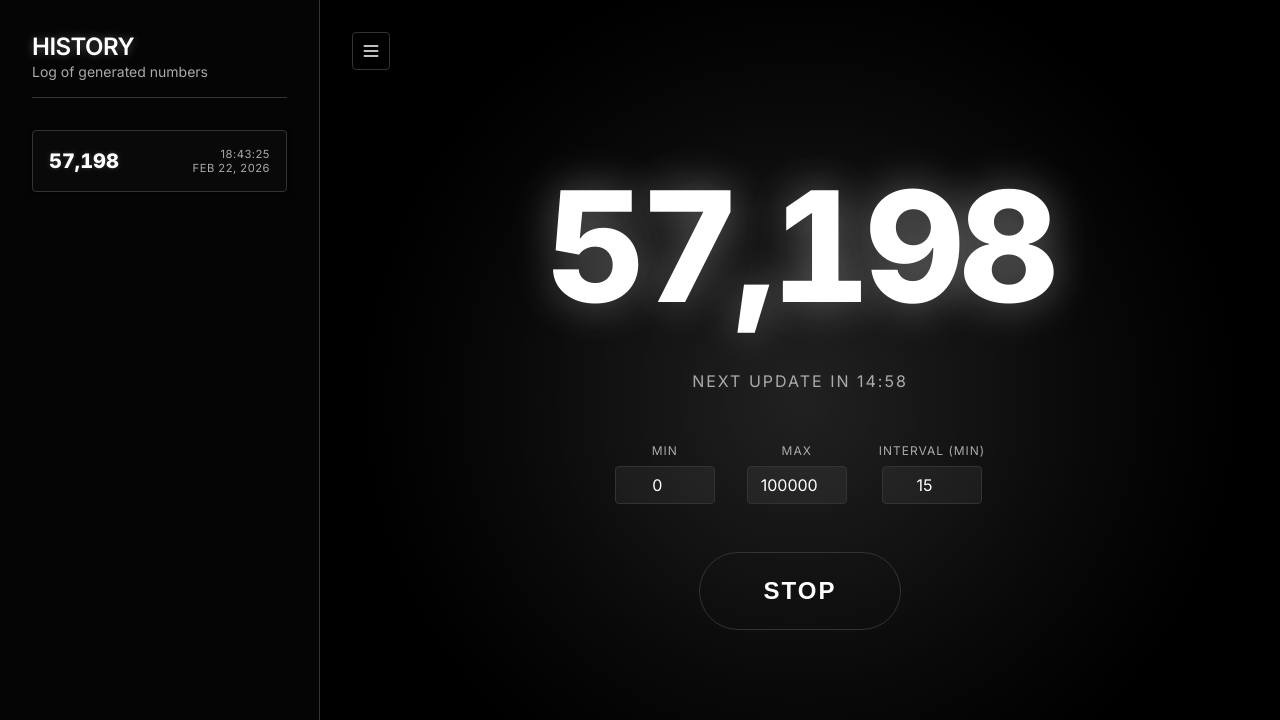
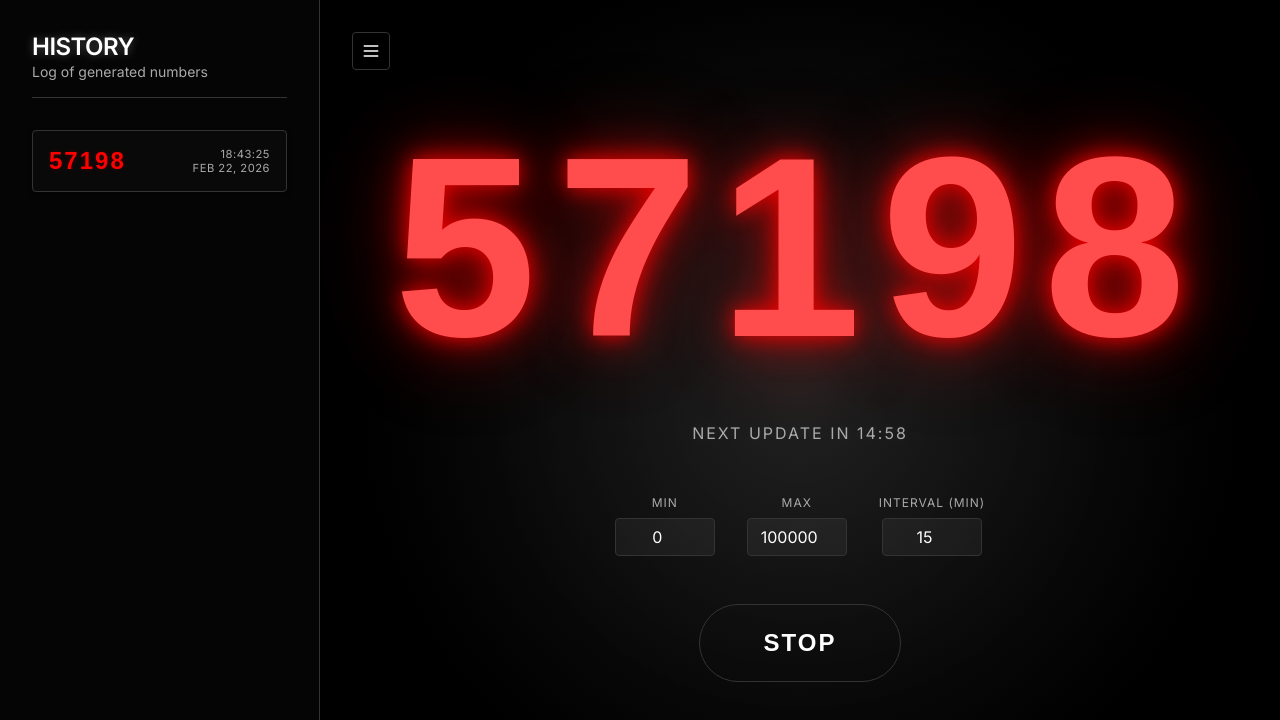
Before and after one commit to devgabrielaugusto/random-number-generator-webapp, a plain HTML site: page index.html in a window 1280 px wide. Both pictures are taken after a click on the button "START". Shown: the top 720 px of the page. Drawn offline with Linux system fonts and the light colour scheme.

Commit message:
Number with red color

```diff
--- a/script.js
+++ b/script.js
@@ -129,7 +129,7 @@ document.addEventListener('DOMContentLoaded', () => {
         item.className = 'history-item';
 
         item.innerHTML = `
-            <div class="history-number">${number.toLocaleString()}</div>
+            <div class="history-number">${number}</div>
             <div class="history-meta">
                 <span>${timeStr}</span>
                 <span>${dateStr}</span>
@@ -183,12 +183,12 @@ document.addEventListener('DOMContentLoaded', () => {
 
             // Linear interpolation
             const currentValue = Math.floor(progress * (end - start) + start);
-            obj.innerHTML = currentValue.toLocaleString();
+            obj.innerHTML = currentValue;
 
             if (progress < 1) {
                 window.requestAnimationFrame(step);
             } else {
-                obj.innerHTML = end.toLocaleString(); // Ensure final value is exact
+                obj.innerHTML = end; // Ensure final value is exact
             }
         };
         window.requestAnimationFrame(step);
--- a/style.css
+++ b/style.css
@@ -131,10 +131,13 @@ body {
 }
 
 .history-number {
-    font-weight: 700;
-    font-size: 1.25rem;
+    font-family: Arial, sans-serif;
+    font-weight: bold;
+    color: #ff0000;
+    font-size: 1.5rem;
+    letter-spacing: 2px;
     font-variant-numeric: tabular-nums;
-    text-shadow: 0 0 5px rgba(255, 255, 255, 0.2);
+    text-shadow: 0 0 5px rgba(255, 0, 0, 0.2);
 }
 
 .history-meta {
@@ -205,16 +208,20 @@ body {
 }
 
 .number-display {
-    font-size: 12vw;
-    font-weight: 800;
-    color: var(--text-primary);
+    font-family: Arial, sans-serif;
+    font-size: 20vw;
+    font-weight: bold;
+    color: #ff4d4d;
     line-height: 1;
-    letter-spacing: -5px;
+    letter-spacing: 20px;
     font-variant-numeric: tabular-nums;
     margin-bottom: 1rem;
-    /* Strong glow for "brightness" */
-    text-shadow: 0 0 40px rgba(255, 255, 255, 0.3),
-        0 0 80px rgba(255, 255, 255, 0.1);
+    /* Extra strong glow for brighter numbers */
+    text-shadow:
+        0 0 20px rgba(255, 0, 0, 0.8),
+        0 0 40px rgba(255, 0, 0, 0.6),
+        0 0 80px rgba(255, 0, 0, 0.4),
+        0 0 120px rgba(255, 0, 0, 0.2);
 }
 
 .status-indicator {
```
